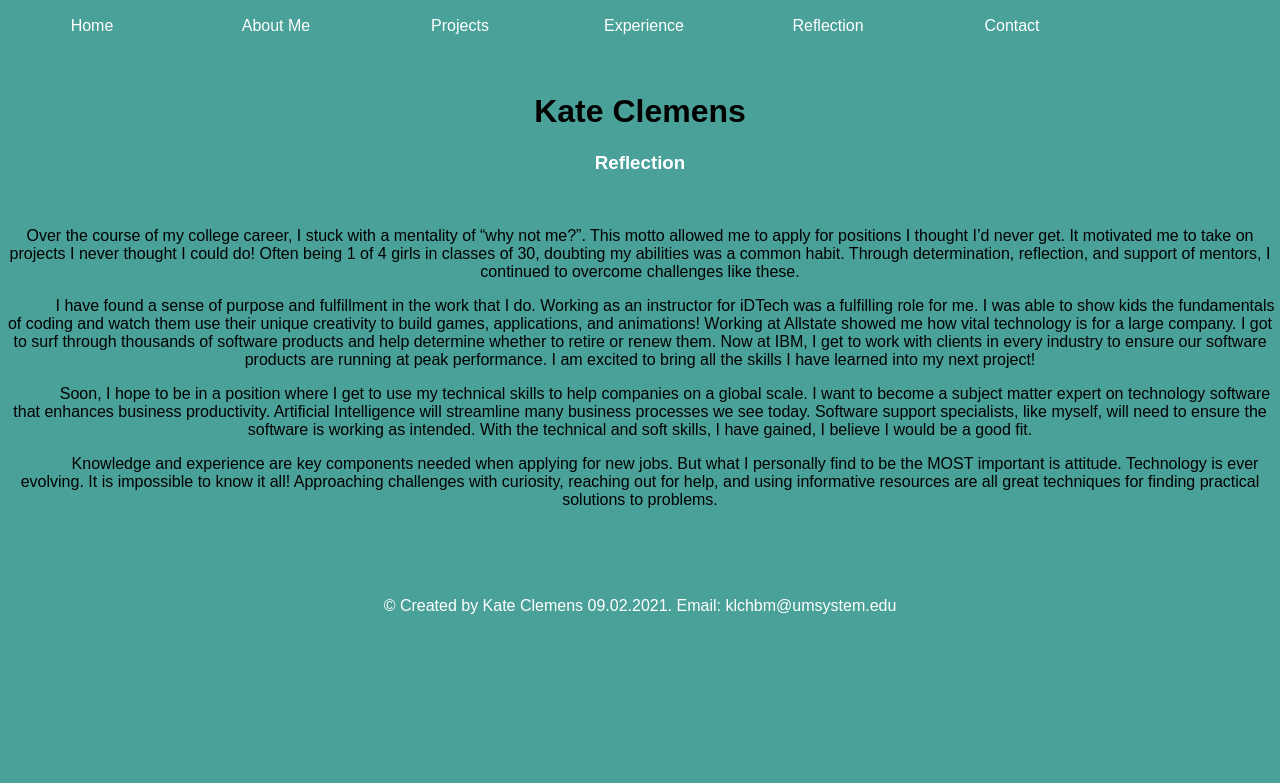
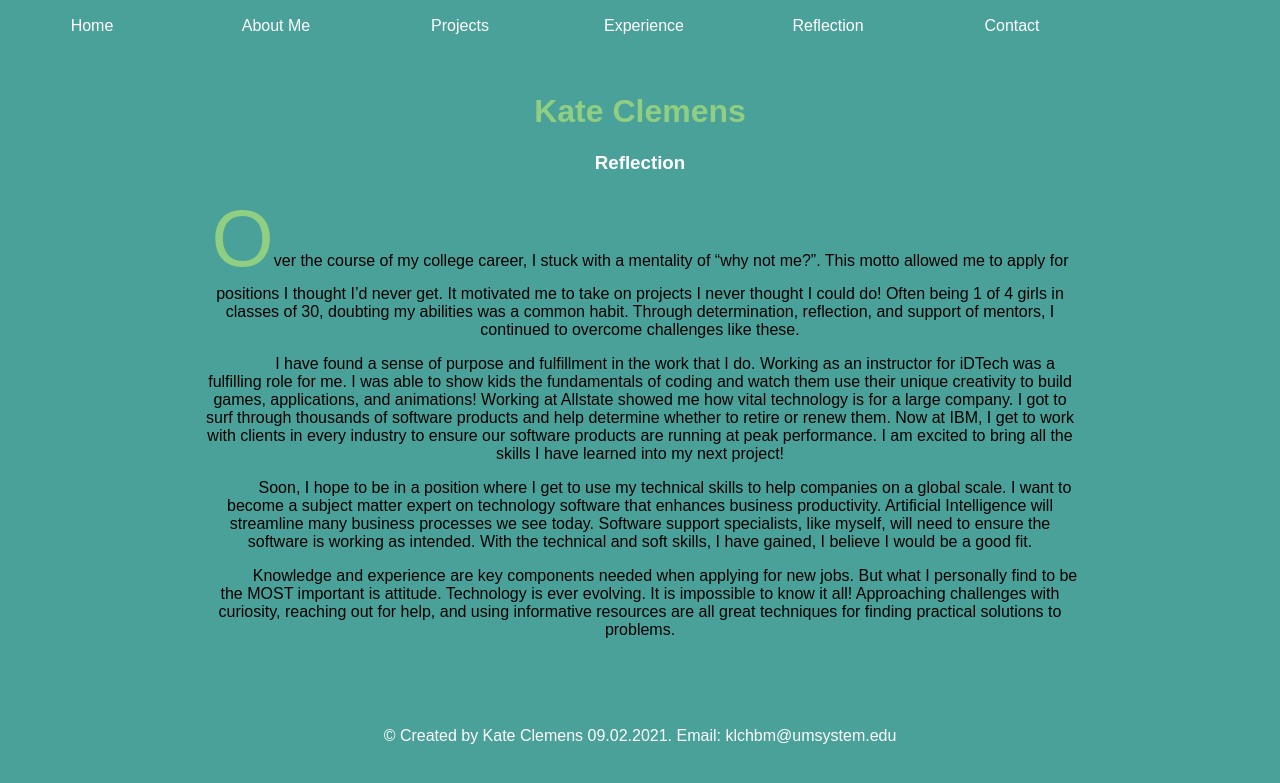
Before and after one commit to klchbm/klchbm.github.io, a PHP site: page /reflection.html in a window 1280 px wide. Shown: the top 783 px of the page. Run offline with PHP 8.4, Linux system fonts and the light colour scheme.

Commit message:
Add files via upload

```diff
--- a/islt_7310/nav.css
+++ b/islt_7310/nav.css
@@ -32,7 +32,7 @@ nav a:link{
     background-color: #4aa199;
 }
 nav a:hover, nav a:focus {
-    background-color: #4aa199;
+    color: #90ce81;
 }
 nav a:active{
     background-color: #4aa199;
--- a/islt_7310/reflection.html
+++ b/islt_7310/reflection.html
@@ -60,24 +60,16 @@ Tested:  9.17.21; Passed on Safari and Chrome browsers
 
         <h1>Kate Clemens</h1>
         <h3>Reflection</h3>
-
-        <br>
-
     <main>
 
+        <div>
+        <p id=first-letter>Over the course of my college career, I stuck with a mentality of “why not me?”. This motto allowed me to apply for positions I thought I’d never get. It motivated me to take on projects I never thought I could do! Often being 1 of 4 girls in classes of 30, doubting my abilities was a common habit. Through determination, reflection, and support of mentors, I continued to overcome challenges like these.</p>
 
-        <p>Over the course of my college career, I stuck with a mentality of “why not me?”. This motto allowed me to apply for positions I thought I’d never get. It motivated me to take on projects I never thought I could do! Often being 1 of 4 girls in classes of 30, doubting my abilities was a common habit. Through determination, reflection, and support of mentors, I continued to overcome challenges like these.</p>
+        <p class="a">I have found a sense of purpose and fulfillment in the work that I do. Working as an instructor for iDTech was a fulfilling role for me. I was able to show kids the fundamentals of coding and watch them use their unique creativity to build games, applications, and animations! Working at Allstate showed me how vital technology is for a large company. I got to surf through thousands of software products and help determine whether to retire or renew them. Now at IBM, I get to work with clients in every industry to ensure our software products are running at peak performance. I am excited to bring all the skills I have learned into my next project!</p>
 
-        <div class="a">
-        <p>I have found a sense of purpose and fulfillment in the work that I do. Working as an instructor for iDTech was a fulfilling role for me. I was able to show kids the fundamentals of coding and watch them use their unique creativity to build games, applications, and animations! Working at Allstate showed me how vital technology is for a large company. I got to surf through thousands of software products and help determine whether to retire or renew them. Now at IBM, I get to work with clients in every industry to ensure our software products are running at peak performance. I am excited to bring all the skills I have learned into my next project!</p>
-        </div>
+        <p class="a">Soon, I hope to be in a position where I get to use my technical skills to help companies on a global scale. I want to become a subject matter expert on technology software that enhances business productivity. Artificial Intelligence will streamline many business processes we see today. Software support specialists, like myself, will need to ensure the software is working as intended. With the technical and soft skills, I have gained, I believe I would be a good fit.</p>
 
-        <div class="a">
-        <p>Soon, I hope to be in a position where I get to use my technical skills to help companies on a global scale. I want to become a subject matter expert on technology software that enhances business productivity. Artificial Intelligence will streamline many business processes we see today. Software support specialists, like myself, will need to ensure the software is working as intended. With the technical and soft skills, I have gained, I believe I would be a good fit.</p>
-        </div>
-
-        <div class="a">
-        <p>Knowledge and experience are key components needed when applying for new jobs. But what I personally find to be the MOST important is attitude. Technology is ever evolving. It is impossible to know it all! Approaching challenges with curiosity, reaching out for help, and using informative resources are all great techniques for finding practical solutions to problems.</p>
+        <p class="a">Knowledge and experience are key components needed when applying for new jobs. But what I personally find to be the MOST important is attitude. Technology is ever evolving. It is impossible to know it all! Approaching challenges with curiosity, reaching out for help, and using informative resources are all great techniques for finding practical solutions to problems.</p>
         </div>
 
     </main>
--- a/islt_7310/style.css
+++ b/islt_7310/style.css
@@ -10,6 +10,9 @@ Body{
 h3{
     color:white;
 }
+h1{
+   color: #90ce81;
+}
 
 footer{
     color: white;
@@ -19,6 +22,19 @@ footer{
     color: white;
 }
 
-div.a {
+div{
+  padding-left: 200px;
+  padding-right: 200px;
+  margin: 0px;
+}
+
+/* Indenting */
+.a{
   text-indent: 50px;
 }
+
+/* Selects the first letter of a <p> */
+#first-letter::first-letter{
+  font-size: 500%;
+  color: #90ce81;
+}
```
